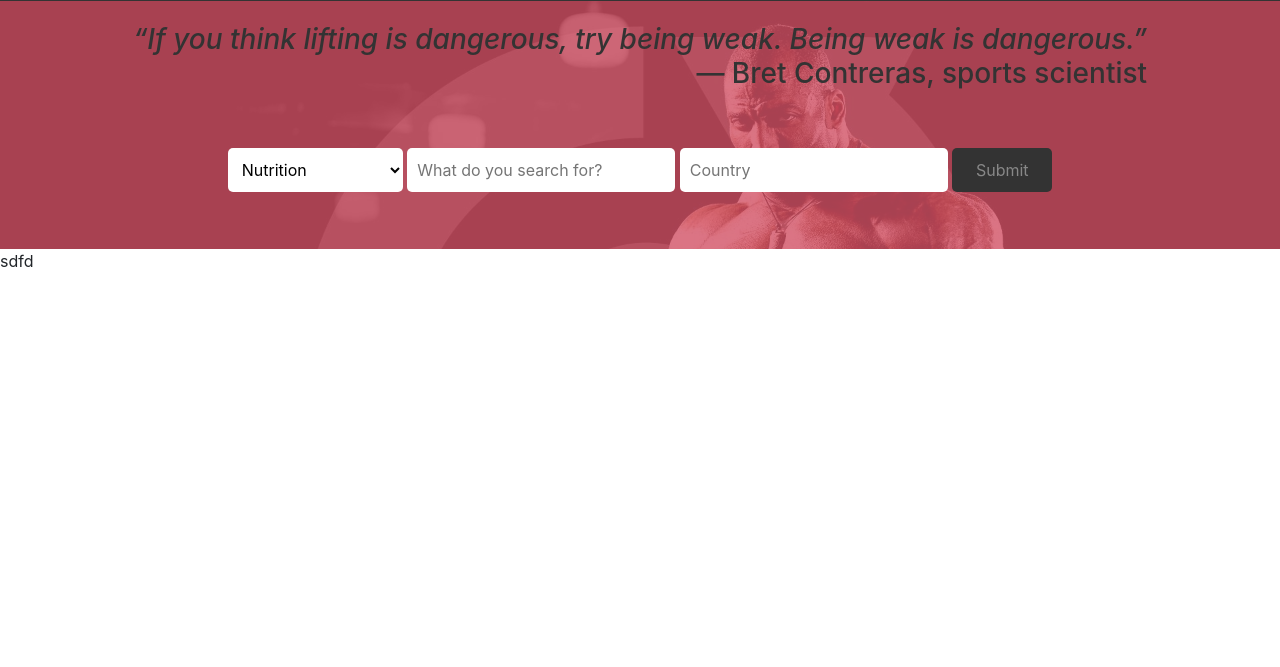
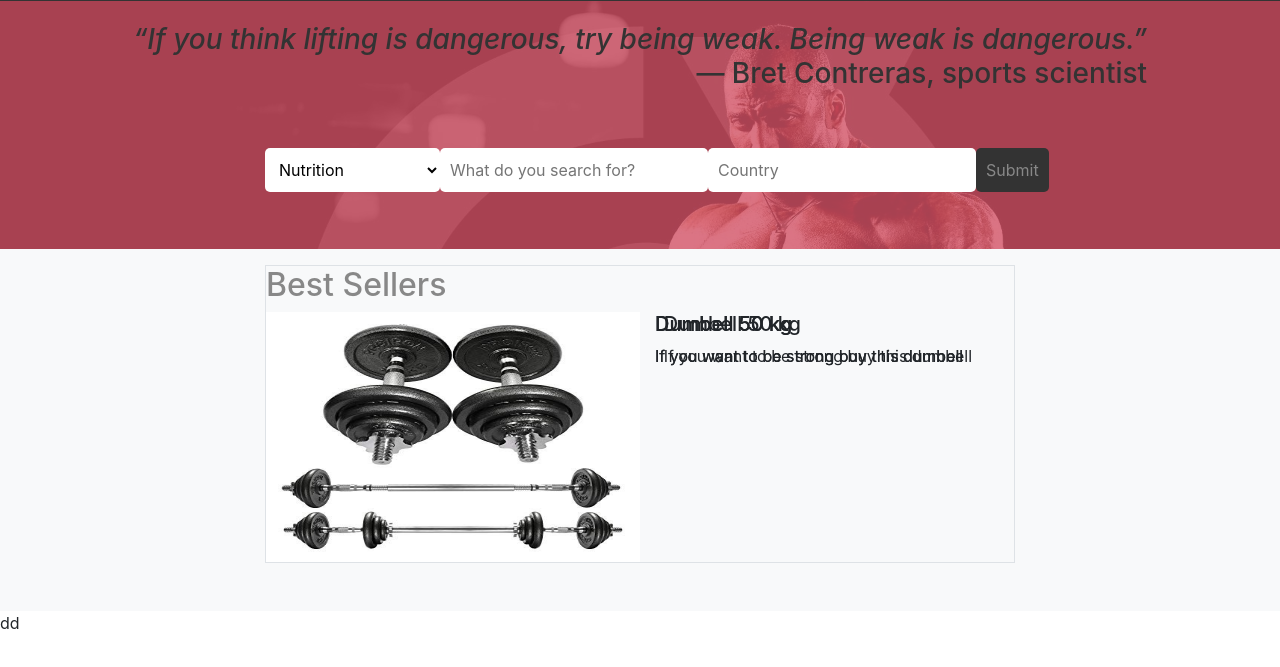
Before and after one commit to MkrtichSargsyan/Fitness-Shop, a website: page index.html in a window 1280 px wide. Shown: the part 61-728 px from the top of the page. Drawn offline with nearby package versions, Linux system fonts and the light colour scheme.

Commit message:
starting create best-sellers section carousel

```diff
--- a/index.html
+++ b/index.html
@@ -20,6 +20,7 @@
 
 <body class="main-container">
 
+  <!-- header -->
 
   <header class="color-eclipse fixed-top">
 
@@ -61,15 +62,19 @@
 
   <main>
 
+    <!-- showcase section -->
+
     <section class="showcase">
 
-      <div class="container h-100 d-flex flex-column py-4">
+      <div class="container d-flex flex-column py-4">
         <div class="quote text-eclipse h3 mx-auto text-right">
           <cite>“If you think lifting is dangerous, try being weak. Being weak is dangerous.”</cite><br>
           <span>— Bret Contreras, sports scientist</span>
         </div>
 
-        <form action="" class="showcase-form text-center">
+        <div class="d-flex justify-content-center">
+          <form action="" class="showcase-form">
+
 
             <select id="category" name="category" class="">
               <option value="Nutrition">Nutrition</option>
@@ -85,16 +90,86 @@
 
         </div>
 
+
+      </div>
+
     </section>
 
-    <section style="height: 2000px;">
-      sdfd
+    <!-- best-sellers section -->
+
+    <section class="bg-light best-sellers pb-5 pt-3">
+      <div class="container d-flex flex-column px-0 border" style="min-height: 100px;">
+
+        <h2 class="text-grey">Best Sellers</h2>
+
+        <div id="carouselExampleIndicators" class="carousel slide" data-ride="carousel">
+          <!-- <ol class="carousel-indicators">
+            <li data-target="#carouselExampleIndicators" data-slide-to="0" class="active"></li>
+            <li data-target="#carouselExampleIndicators" data-slide-to="1"></li>
+            <li data-target="#carouselExampleIndicators" data-slide-to="2"></li>
+          </ol> -->
+
+          <div class="carousel-inner">
+
+            <div class="carousel-item d-flex justify-content-between active">
+              <img class="d-block p-0 col-6" src="images/dumbell images/d1.jpeg" alt="d1">
+              <div class="d-none d-md-block">
+                <h5>Dumbell 50 kg</h5>
+                <p>If you want to be strong buy this dumbell</p>
+              </div>
+            </div>
+
+            <div class="carousel-item d-flex justify-content-between">
+              <img class="d-block p-0 col-6" src="images/dumbell images/d2.jpg" alt="d2">
+              <div class="d-md-block col-6">
+                <h5>Dumbell 50 kg</h5>
+                <p>If you want to be strong buy this dumbell</p>
+              </div>
+            </div>
+
+            <div class="carousel-item d-flex justify-content-between">
+              <img class="d-block p-0 col-6" src="images/dumbell images/d3.jpg" alt="d3">
+              <div class="d-md-block col-6">
+                <h5>Dumbell 50 kg</h5>
+                <p>If you want to be strong buy this dumbell</p>
+              </div>
+            </div>
+
+          </div>
+
+
+          <!-- <a class="carousel-control-prev" href="#carouselExampleIndicators" role="button" data-slide="prev">
+            <span class="carousel-control-prev-icon" aria-hidden="true"></span>
+            <span class="sr-only">Previous</span>
+          </a>
+          <a class="carousel-control-next" href="#carouselExampleIndicators" role="button" data-slide="next">
+            <span class="carousel-control-next-icon" aria-hidden="true"></span>
+            <span class="sr-only">Next</span>
+          </a> -->
+        </div>
+
+      </div>
+    </section>
+
+    <section style="height: 1000px;">
+      dd
     </section>
 
   </main>
 
 
 
+  <!-- JS, Popper.js, and jQuery -->
+  <script src="https://code.jquery.com/jquery-3.5.1.slim.min.js"
+    integrity="sha384-DfXdz2htPH0lsSSs5nCTpuj/zy4C+OGpamoFVy38MVBnE+IbbVYUew+OrCXaRkfj" crossorigin="anonymous">
+  </script>
+  <script src="https://cdn.jsdelivr.net/npm/popper.js@1.16.1/dist/umd/popper.min.js"
+    integrity="sha384-9/reFTGAW83EW2RDu2S0VKaIzap3H66lZH81PoYlFhbGU+6BZp6G7niu735Sk7lN" crossorigin="anonymous">
+  </script>
+  <script src="https://stackpath.bootstrapcdn.com/bootstrap/4.5.2/js/bootstrap.min.js"
+    integrity="sha384-B4gt1jrGC7Jh4AgTPSdUtOBvfO8shuf57BaghqFfPlYxofvL8/KUEfYiJOMMV+rV" crossorigin="anonymous">
+  </script>
+
 </body>
 
 </html>
--- /dev/null
+++ b/styles/scss/components/_carousel.scss
@@ -0,0 +1,7 @@
+.carousel-item{
+  height: 250px;
+
+  img{
+    object-fit: fill;
+  }
+}
--- a/styles/scss/components/_showcase_form.scss
+++ b/styles/scss/components/_showcase_form.scss
@@ -1,6 +1,8 @@
 .showcase-form {
-
+  width: 750px;
   margin-top: 50px;
+  display: flex;
+  justify-content: space-between;
 
   * {
     height: 100%;
--- /dev/null
+++ b/styles/scss/layouts/_best-sellers.scss
@@ -0,0 +1,6 @@
+.best-sellers{
+
+  & > div{
+    max-width: 750px;
+  }
+}
--- a/styles/scss/layouts/_header.scss
+++ b/styles/scss/layouts/_header.scss
@@ -4,6 +4,7 @@ header {
   top: 0;
   max-width: 1400px;
   z-index: 1500;
+  margin: 0 auto;
   position: fixed;
 
   .header-logo-img {
--- a/styles/scss/main.scss
+++ b/styles/scss/main.scss
@@ -5,6 +5,8 @@
 @import "base/typography";
 
 @import "components/showcase_form";
+@import "components/carousel";
 
 @import "layouts/header";
 @import "layouts/showcase";
+@import "layouts/best-sellers";
```
Also changed, not shown: images/dumbell images/d1.jpeg (added), images/dumbell images/d2.jpg (added), images/dumbell images/d3.jpg (added), styles/css/app.css. Lines whose indentation alone changed are shown as unchanged.
